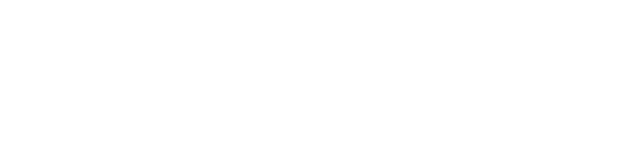
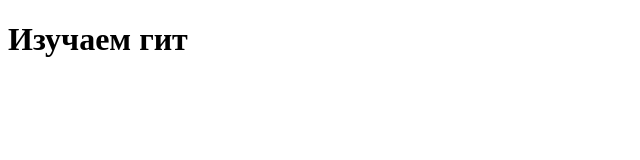
Before and after one commit to Osman808/lab_1, a plain HTML site: page index.html in a window 1280 px wide. Shown: the whole page, without its empty margins (0-640 px from the left). Drawn offline with Linux system fonts and the light colour scheme.

Commit message:
Добавил h1

```diff
--- a/index.html
+++ b/index.html
@@ -5,6 +5,6 @@
         <meta charset="utf-8">
     </head>
     <body>
-
+        <h1>Изучаем гит</h1>
     </body>
 </html>
```
